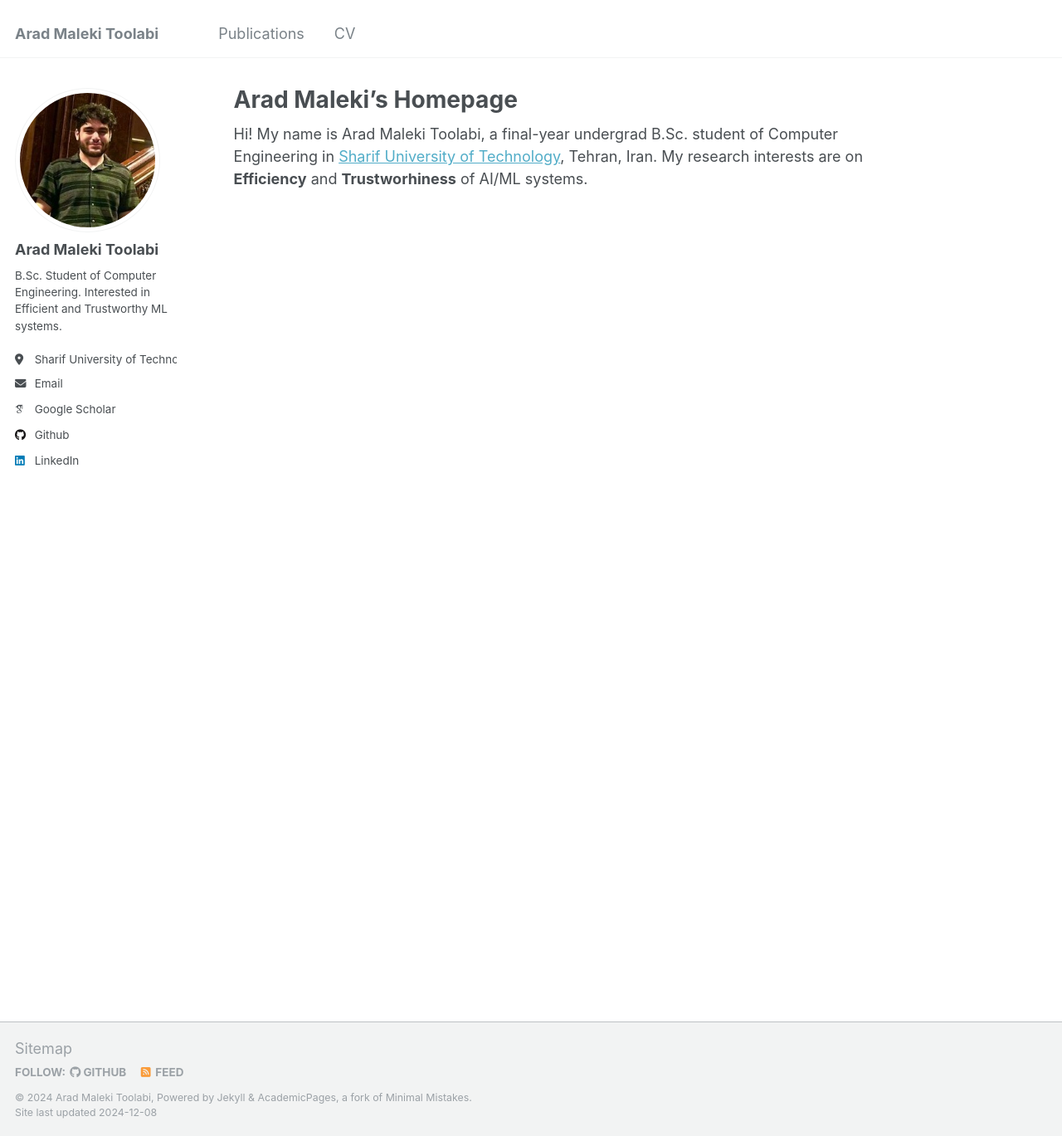
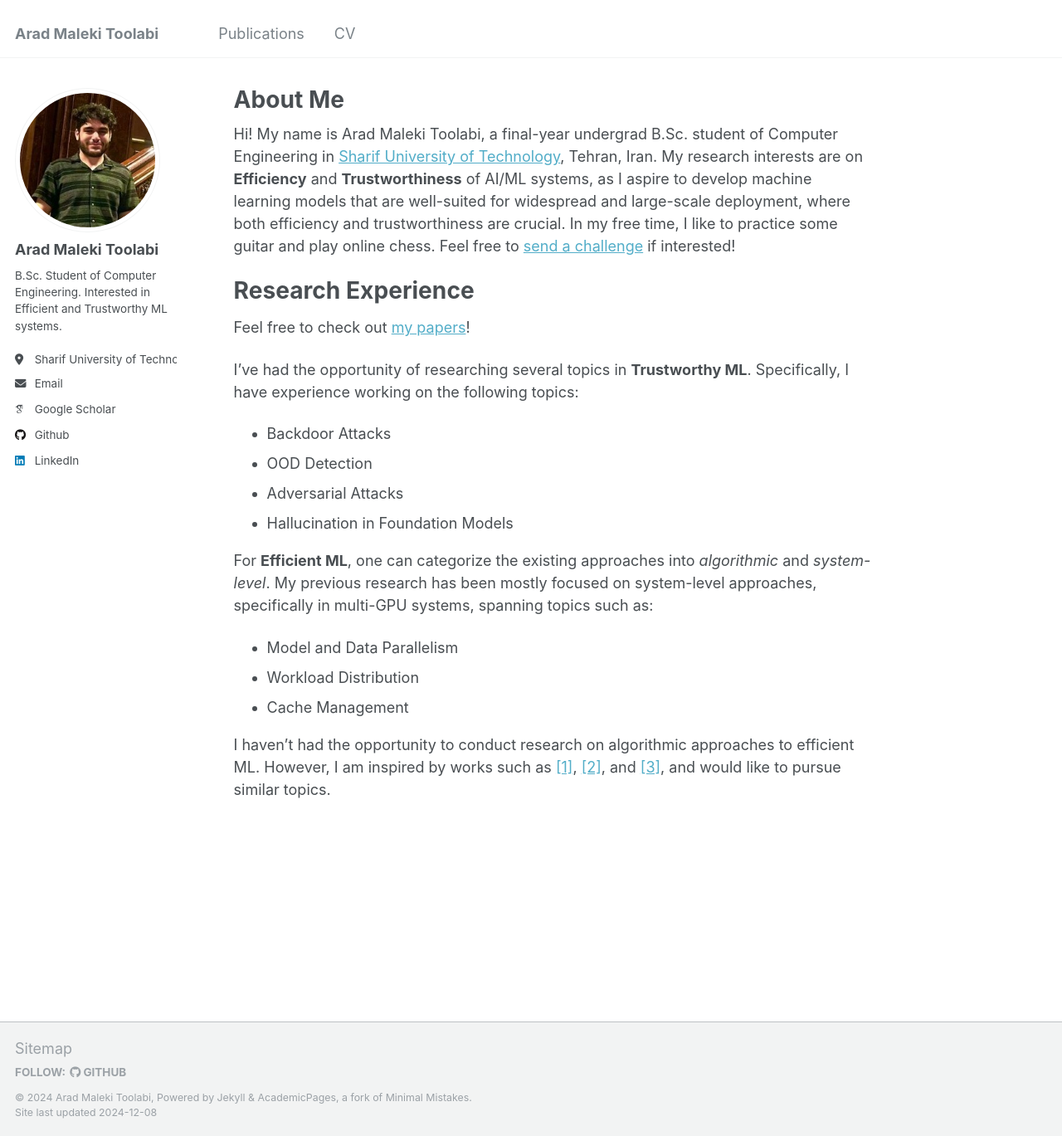
Before and after one commit to aradmaleki02/aradmaleki02.github.io, a Jekyll site: the page built from _pages/about.md, in a window 1280 px wide and 1369 px high. Shown: the whole window at 83% size. Built offline with Jekyll 4.4.1, drawn with Linux system fonts in a browser that asks for light colours; some web fonts are replaced.

Commit message:
about me updates

```diff
--- a/_config.yml
+++ b/_config.yml
@@ -116,7 +116,7 @@ staticman:
       options:
         format           : "iso8601" # "iso8601" (default), "timestamp-seconds", "timestamp-milliseconds"
 atom_feed:
-  hide                   : false     # change to true to hide the RSS feed in the footer
+  hide                   : true     # change to true to hide the RSS feed in the footer
   path                   : # blank (default) uses feed.xml
 
 
--- a/_pages/about.md
+++ b/_pages/about.md
@@ -1,12 +1,38 @@
 ---
 permalink: /
-title: "Arad Maleki's Homepage"
+title: "About Me"
 author_profile: true
 redirect_from:
   - /about/
   - /about.html
 ---
 
+
 Hi! My name is Arad Maleki Toolabi, a final-year undergrad B.Sc. student of Computer Engineering in
 [Sharif University of Technology](https://en.sharif.ir), Tehran, Iran. My research interests are on **Efficiency**
-and **Trustworhiness** of AI/ML systems.
+and **Trustworthiness** of AI/ML systems, as I aspire to develop machine learning models that are well-suited
+for widespread and large-scale deployment, where both efficiency and trustworthiness are crucial. In my free time,
+I like to practice some guitar and play online chess. Feel free to
+[send a challenge](https://lichess.org/?user=AradMaleki#friend) if interested!
+
+
+# Research Experience
+Feel free to check out [my papers](publications)!
+
+I've had the opportunity of researching several topics in **Trustworthy ML**. Specifically, I have
+experience working on the following topics:
+* Backdoor Attacks
+* OOD Detection
+* Adversarial Attacks
+* Hallucination in Foundation Models
+
+For **Efficient ML**, one can categorize the existing approaches into *algorithmic* and *system-level*. My previous
+research has been mostly focused on system-level approaches, specifically in multi-GPU systems, spanning topics
+such as:
+* Model and Data Parallelism
+* Workload Distribution
+* Cache Management
+
+I haven't had the opportunity to conduct research on algorithmic approaches to efficient ML. However, I am inspired
+by works such as [[1]](https://arxiv.org/abs/2205.14135), [[2]](https://arxiv.org/abs/2106.09685),
+and [[3]](https://arxiv.org/abs/2305.14314), and would like to pursue similar topics.
```
